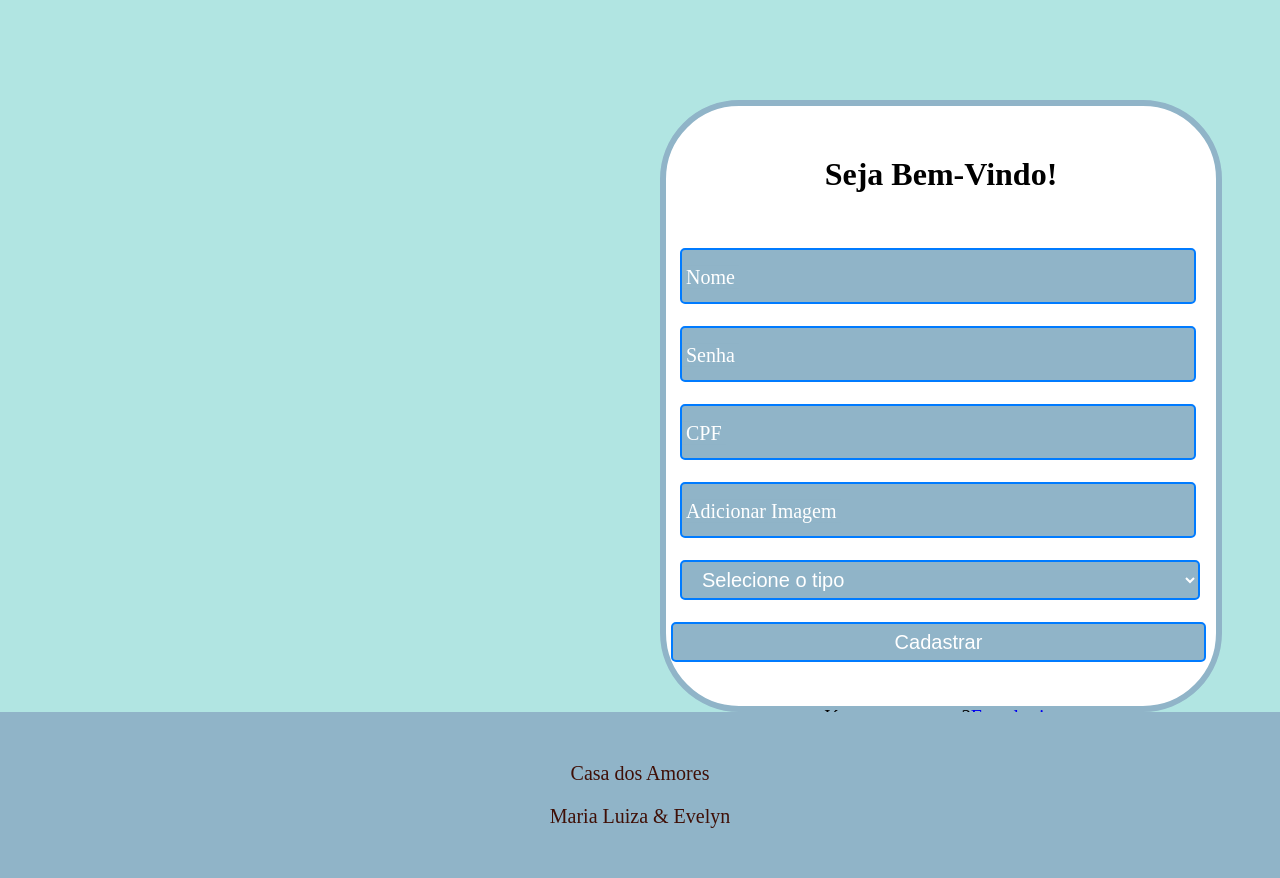
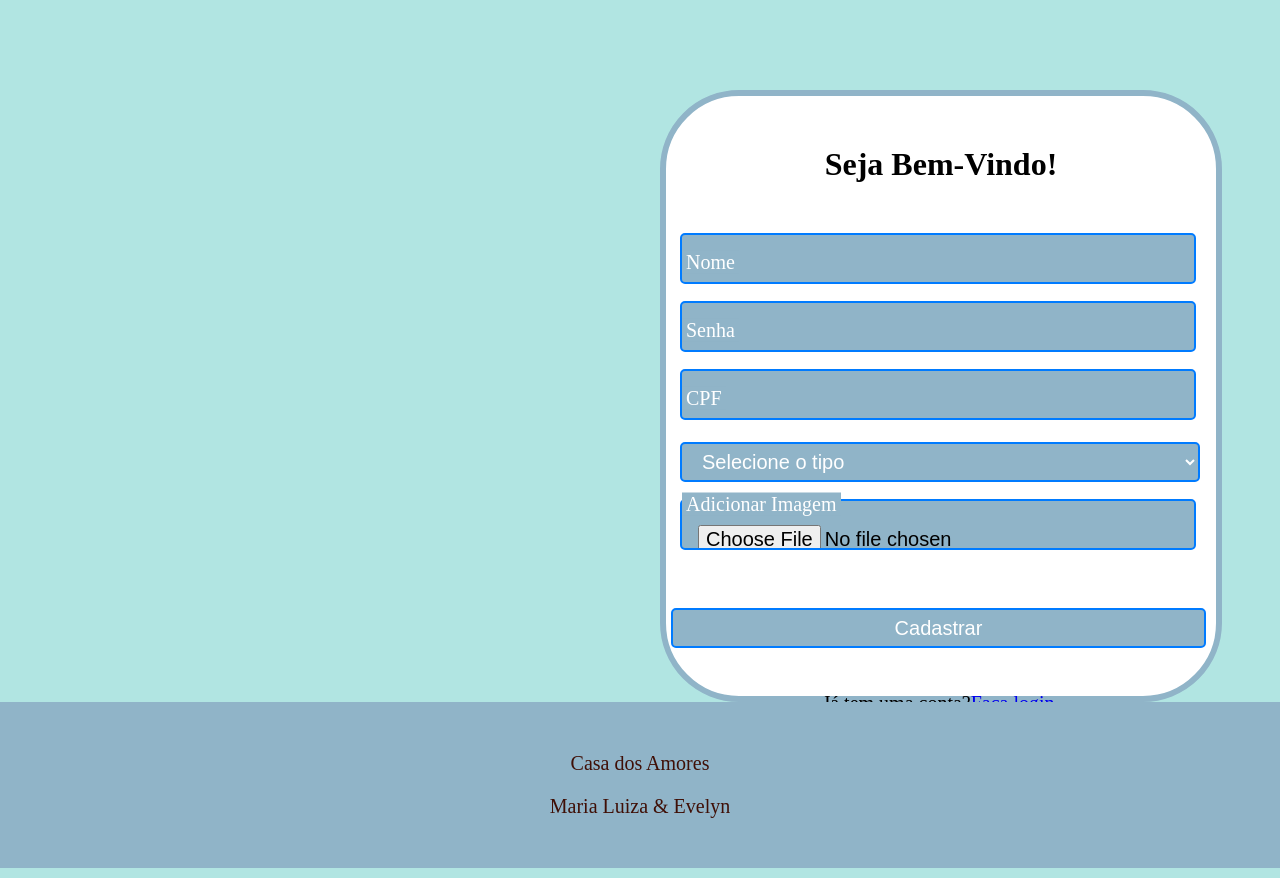
Before and after one commit to Marilu-bit/CasaDosAmores, a PHP site: page /view/cad_user.php in a window 1280 px wide. Shown: the part 40-918 px from the top of the page. Run offline with PHP 8.4, Linux system fonts and the light colour scheme; some web fonts are replaced.

Commit message:
Salvamento dia 27/08

```diff
--- a/css/cad_user.css
+++ b/css/cad_user.css
@@ -36,7 +36,7 @@ h1{
 
 .tabela_cad {
   max-width: 550px;
-  margin-top: 100px;
+  margin-top: 90px;
   margin-left: 660px;
   display: flex;
   flex-direction: column;
@@ -54,8 +54,8 @@ h1{
 
 input {
   width: 480px;
-  height: 20px;
-  margin-top: 10px;
+  height: 15px;
+  margin-top: 5px;
   margin-bottom: 12px;
   margin-left: 14px;
   color: black;
@@ -68,6 +68,9 @@ input {
   font-size: 20px;
 }
 
+#fotos{
+  height: 30px;
+}
 label {
   color: var(--branco);
   position: absolute;
--- a/css/style.css
+++ b/css/style.css
@@ -155,6 +155,8 @@ h2 {
     display: flex;
     justify-content: flex-end;
 }
+
+
 footer{
     background-color: #90B4C8;
     color: #3F0F06;
--- a/view/cad_user.php
+++ b/view/cad_user.php
@@ -38,16 +38,16 @@
                 <label for="CPF">CPF</label>
             </div>
 
-            <div class="input-container">
-                <input required type="text" id="img" />
-                <label for="img">Adicionar Imagem</label>
-            </div>
-
             <select required>
                 <option value="">Selecione o tipo</option>
                 <option>Cliente</option>
                 <option>Vendedor</option>
             </select>
+
+            <div class="input-container">
+            <input type="file" name="foto" id="foto"><br><br>
+                <label for="img">Adicionar Imagem</label>
+            </div>
             </br>
             <button id="bt-cad">Cadastrar</button>
         </form>
```
Also changed, not shown: view/perfil_ven.php (+3 -3 lines), css/login_user.css (indentation only), css/perfil_ven.css (indentation only).
